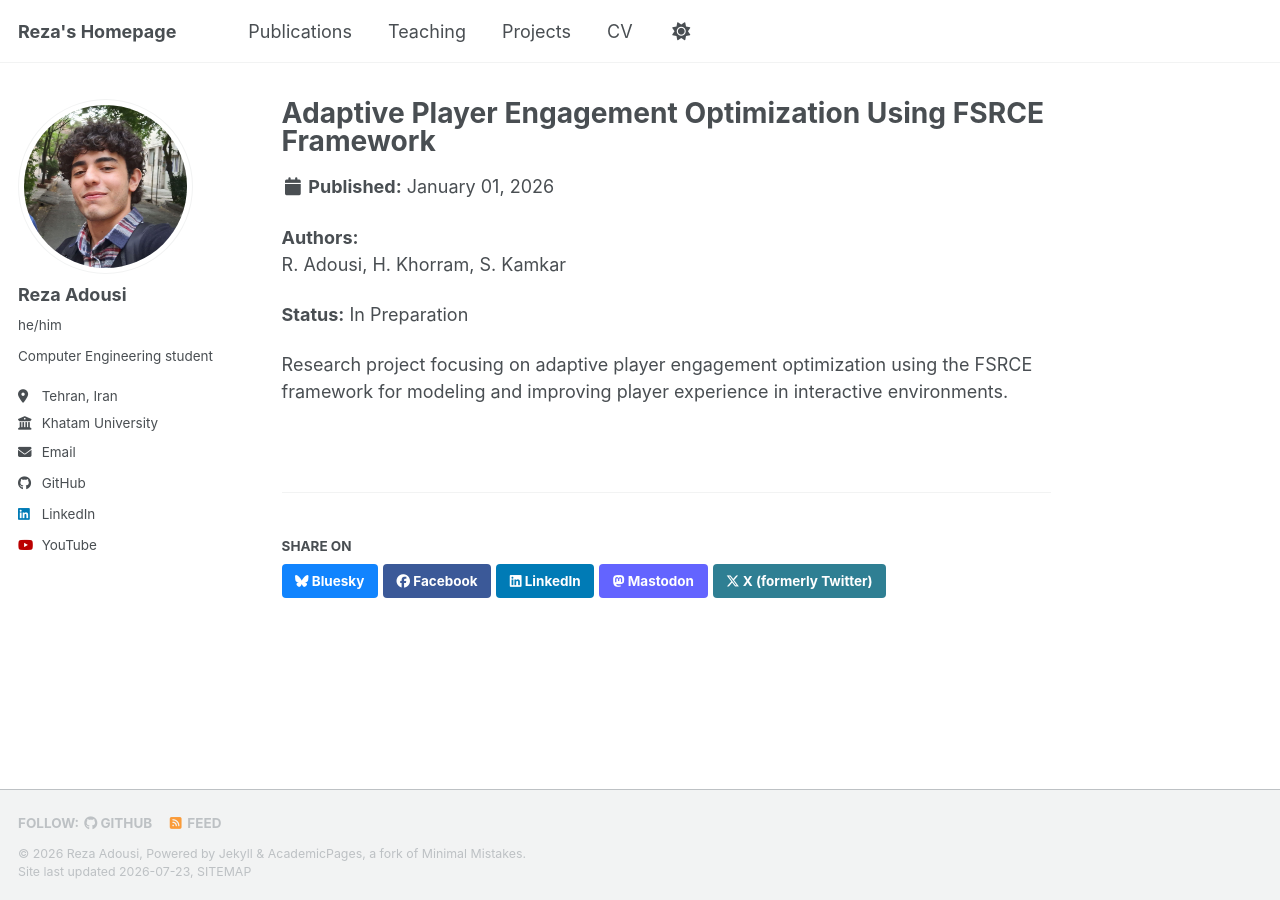
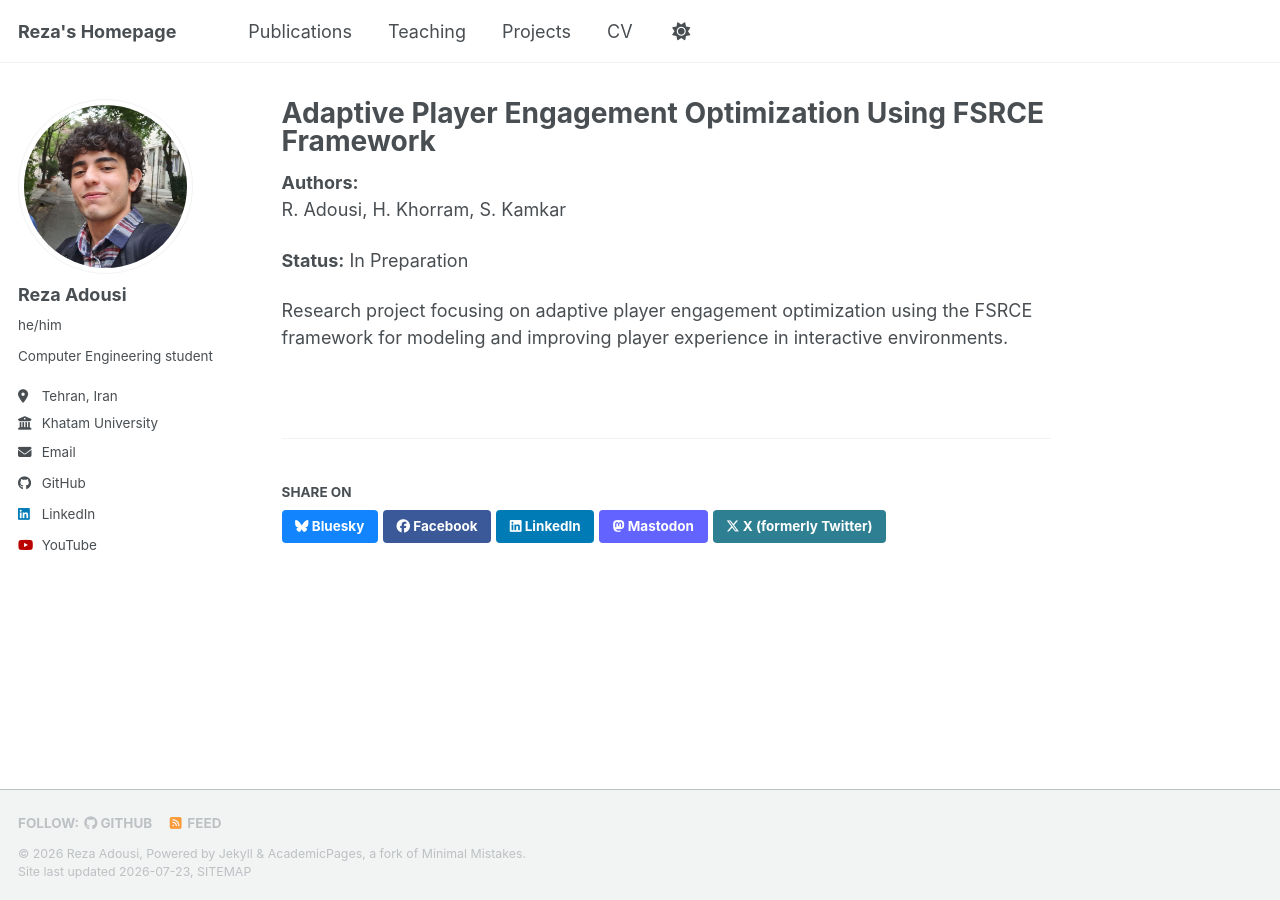
Before and after one commit to RezaAdousi/rezaadousi.github.io, a Jekyll site: the page built from _publications/player_engagement.md, in a window 1280 px wide. Built offline with Jekyll 4.4.1, drawn with Linux system fonts in a browser that asks for light colours; a style sheet for code colours, icons or effects is not loaded.

Commit message:
Update publication display logic: refine venue and date presentation for publications

```diff
--- a/_layouts/single.html
+++ b/_layouts/single.html
@@ -36,8 +36,10 @@
 
         {% if page.collection == 'teaching' %}
           <p> {{ page.type }}, <i>{{ page.venue }}</i>, {{ page.date | default: "1900-01-01" | date: "%Y" }} </p>
-        {% elsif page.venue and page.date %}
-          <p>Published in <i>{{ page.venue }}</i>, {{ page.date | default: "1900-01-01" | date: "%Y" }} </p>
+        {% elsif page.collection == 'publications' %}
+          {% if page.venue %}
+            <p><i>{{ page.venue }}</i>, {{ page.date | default: "1900-01-01" | date: "%Y" }}</p>
+          {% endif %}
         {% elsif page.date %}
           <p class="page__date"><strong><i class="fa fa-fw fa-calendar" aria-hidden="true"></i> {{ site.data.ui-text[site.locale].date_label | default: "Published:" }}</strong> <time datetime="{{ page.date | date_to_xmlschema }}">{{ page.date | default: "1900-01-01" | date: "%B %d, %Y" }}</time></p>
         {% endif %}
```
